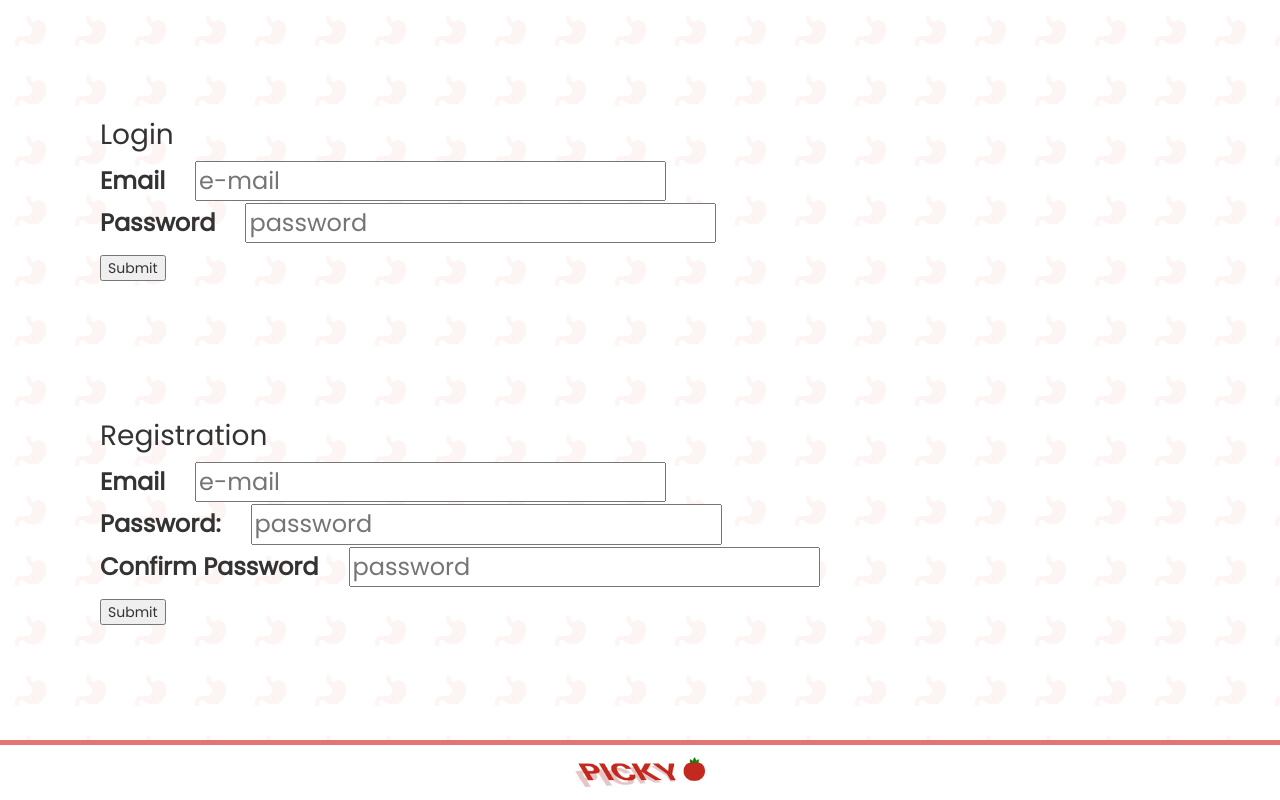
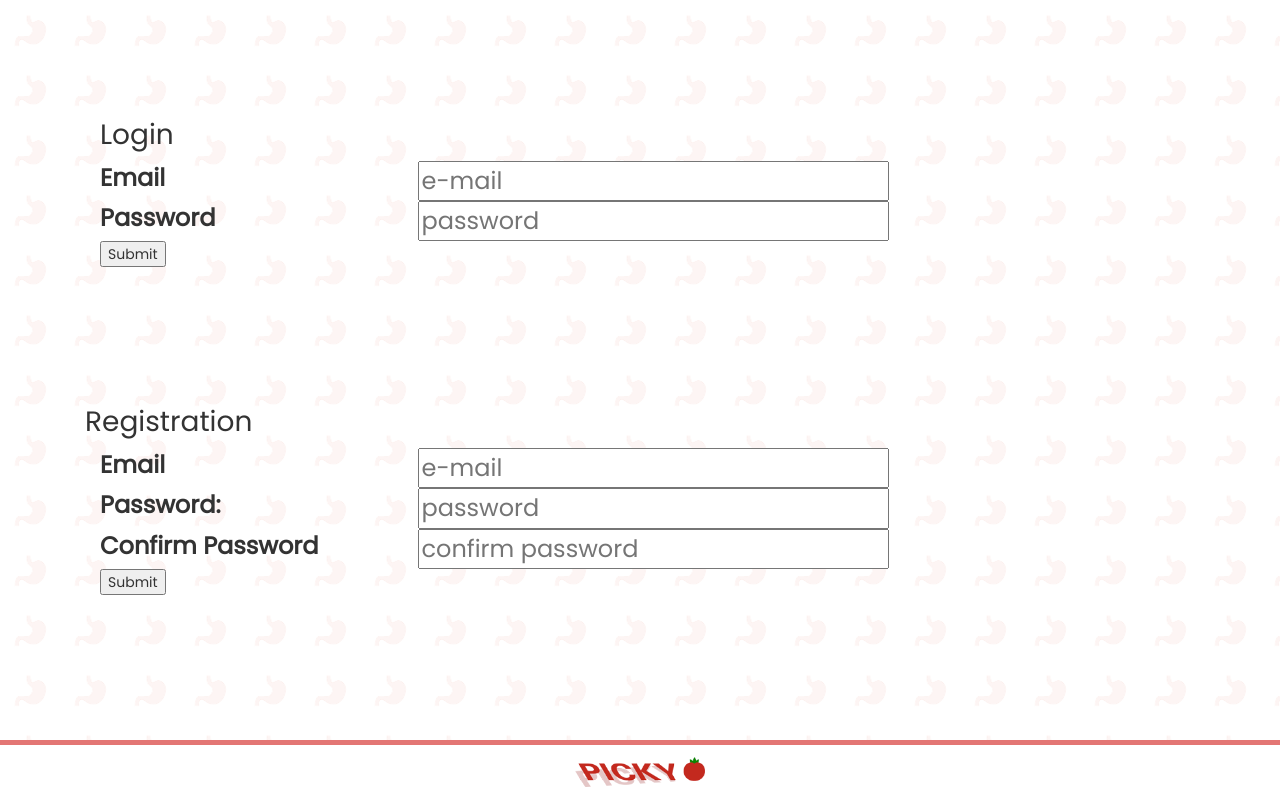
Before and after one commit to MartinCrane/dined-react, a React (Create React App) app: page / in a window 1280 px wide. Built offline with nearby package versions, Linux system fonts and the light colour scheme.

Commit message:
aligned text fields on login and registration forms

```diff
--- a/src/components/account/Login.js
+++ b/src/components/account/Login.js
@@ -1,6 +1,6 @@
 import React, { Component } from 'react';
 import { bindActionCreators } from 'redux'
-import { FormGroup, ControlLabel, HelpBlock, FormControl,  } from 'react-bootstrap';
+import { FormGroup, ControlLabel, HelpBlock, FormControl, Row, Col } from 'react-bootstrap';
 import { connect } from 'react-redux'
 import { setLogin } from '../../actions/setLogin'
 import { setFavorites } from '../../actions/setFavorites'
@@ -37,21 +37,32 @@ export class Login extends Component {
     return(
       <div className="login">
         <form onSubmit={(event) => this.handleSubmit(event)} className="grey" >
+        <Row >
+          <Col sm={4} >
             <h1>Login</h1>
-          <p>
+          </Col>
+        </Row >
+          <Row >
+            <Col sm={3}>
               <label>Email</label>
+            </Col >
               <input
                 type="text"
                 onChange={this.handleChange.bind(null, "email")}
                 placeholder="e-mail"
                 value={this.state.email} /><br></br>
+          </Row >
+          <Row >
+            <Col sm={3} >
               <label>Password</label>
+            </Col >
               <input
                 type="password"
                 onChange={this.handleChange.bind(null, "password")}
                 placeholder="password"
                 value={this.state.password} />
-          </p>
+          </Row >
+
           <input type="submit" />
         </form>
         <h2>{this.props.login}</h2>
--- a/src/components/account/Registration.js
+++ b/src/components/account/Registration.js
@@ -1,7 +1,7 @@
 import React, { Component } from 'react';
 import { bindActionCreators } from 'redux'
 import {connect} from 'react-redux'
-
+import { FormGroup, ControlLabel, HelpBlock, FormControl, Row, Col } from 'react-bootstrap';
 import { setLogin } from '../../actions/setLogin'
 import { accountRegister } from '../../actions/account'
 
@@ -42,27 +42,43 @@ export class Registration extends Component {
   render() {
     return(<div className="login">
       <form onSubmit={(event) => this.handleSubmit(event)} className="grey">
+          <Row >
             <h1>Registration</h1>
-            <p>
+          </Row >
+
+          <Row >
+            <Col sm={3}>
               <label>Email</label>
+            </Col >
             <input
               type="text"
               onChange={this.handleChange.bind(null, "email")}
               placeholder="e-mail"
               value={this.state.email} /><br></br>
+          </Row >
+
+          <Row >
+            <Col sm={3}>
               <label>Password: </label>
+            </Col >
             <input
               type="text"
               onChange={this.handleChange.bind(null, "password")}
               placeholder="password"
               value={this.state.password} /><br></br>
+          </Row >
+
+          <Row >
+            <Col sm={3}>
               <label>Confirm Password</label>
+            </Col >
             <input
               type="text"
               onChange={this.handleChange.bind(null, "passwordConfirm")}
-                placeholder="password"
+              placeholder="confirm password"
               value={this.state.passwordConfirm} /><br></br>
-            </p>
+          </Row >
+
           <input type="submit" />
         </form>
       </div>
--- a/src/components/map/Map.js
+++ b/src/components/map/Map.js
@@ -35,7 +35,6 @@ export class SimpleMap extends Component {
 
 
   render() {
-
     let loadingComponent =
                       <div>
                           <LoadScreen />
@@ -44,7 +43,8 @@ export class SimpleMap extends Component {
     let markers = []
 
     this.props.favorites.forEach((rest, index) => {
-      markers.push(<MapMarkers key={rest.id} lat={rest.latitude} lng={rest.longitude} price={rest.price} rating={rest.rating} address= {rest.address} text={rest.name} img={require('./web/assets/icons/map_icons/map_icon_std_orange.svg')}/> )
+      debugger
+      markers.push(<MapMarkers key={rest.id} lat={rest.latitude} lng={rest.longitude} price={rest.price} rating={rest.rating} address= {rest.address} text={rest.name} image_url={rest.image_url} img={require('./web/assets/icons/map_icons/map_icon_std_orange.svg')}/> )
     });
 
     let geoLocationReady
```
Lines whose indentation alone changed are shown as unchanged.
